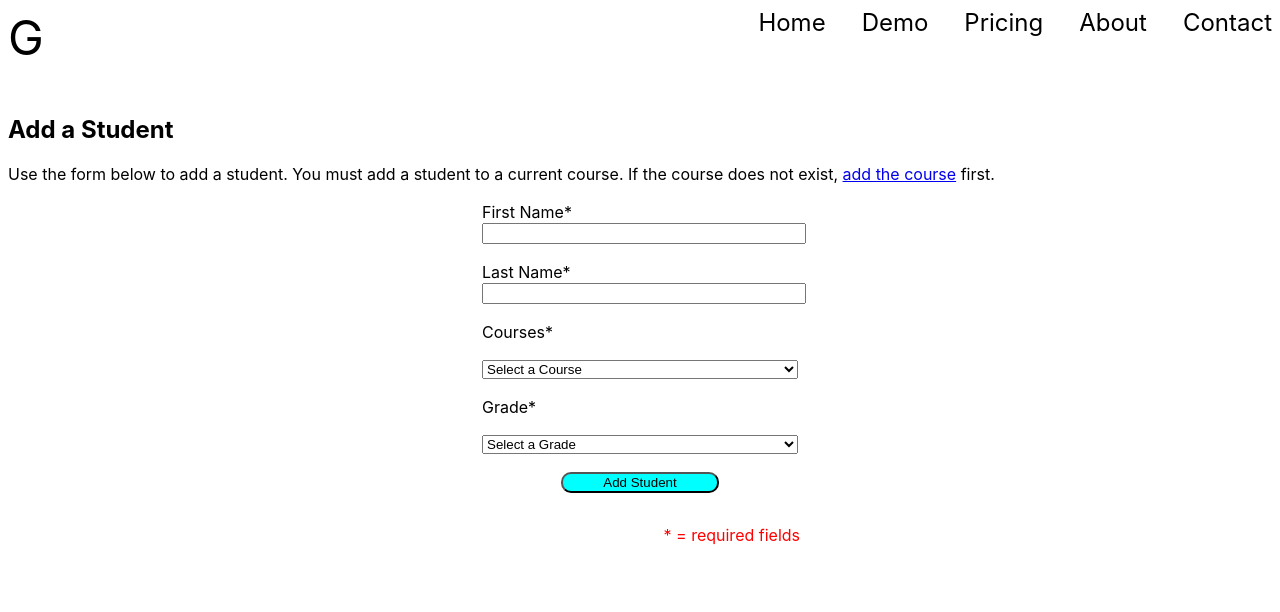
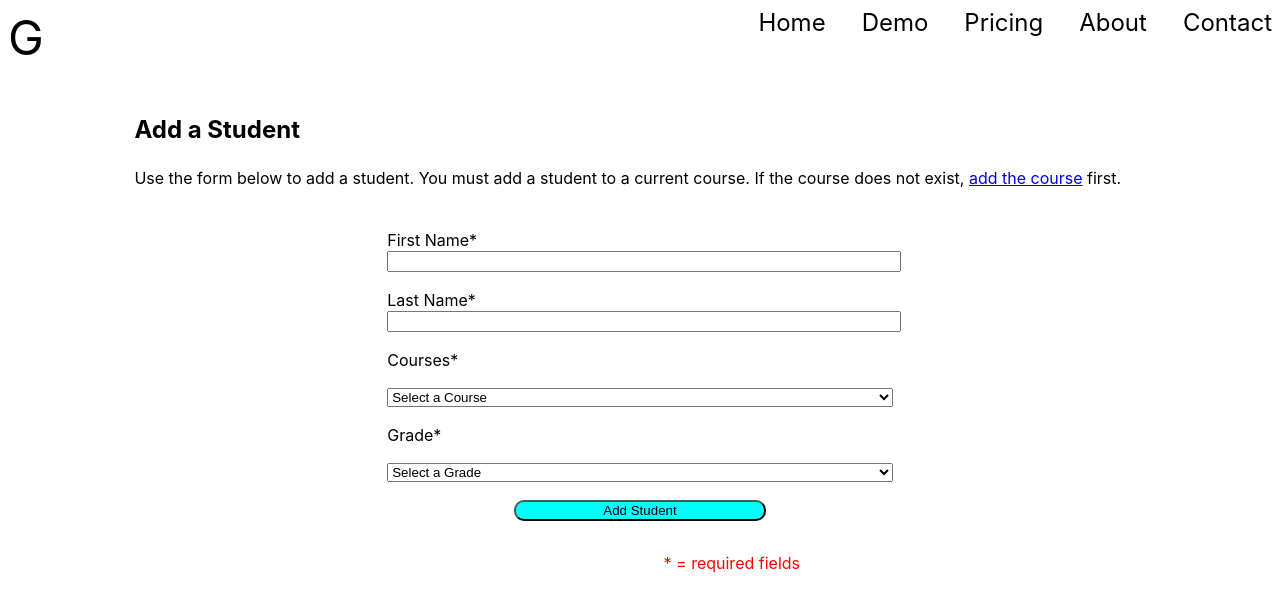
Before and after one commit to yusufalp/gleamsis-client, a React (Create React App) app: page /AddStudent in a window 1280 px wide. Shown: the top 612 px of the page. Built offline with nearby package versions, Linux system fonts and the light colour scheme.

Commit message:
Style update

```diff
--- a/src/Demo/Demo.js
+++ b/src/Demo/Demo.js
@@ -67,8 +67,6 @@ class Demo extends React.Component {
               id="password"
               onChange={e => this.handlePasswordChange(e.target.value)}
               required />
-            <label htmlFor="role">Role*</label>
-
             <button type="submit">Log in</button>
             <p className="error">{this.state.error}</p>
             <p className="required">* = required fields</p>
--- a/src/Pricing/Pricing.js
+++ b/src/Pricing/Pricing.js
@@ -11,8 +11,8 @@ class Pricing extends React.Component {
           </p>
         </header>
         <main>
-          <div class="group">
-            <section class="item-pricing">
+          <div className="group">
+            <section className="item-pricing">
               <h3>Individual Schools</h3>
               <p>
                 Small size schools
@@ -25,7 +25,7 @@ class Pricing extends React.Component {
               </ul>
               <button type="submit">Request a quote</button>
             </section>
-            <section class="item-pricing">
+            <section className="item-pricing">
               <h3>Districts</h3>
               <p>
                 Larger or multiple schools
@@ -38,7 +38,7 @@ class Pricing extends React.Component {
               </ul>
               <button type="submit">Request a quote</button>
             </section>
-            <section class="item-pricing">
+            <section className="item-pricing">
               <h3>Enterprise</h3>
               <p>
                 Contact us for a personalized offer
--- a/src/index.css
+++ b/src/index.css
@@ -48,7 +48,7 @@ header {
 
 form {
   text-align: left;
-  width: 50%;
+  width: 90%;
   margin: auto;
 }
 
@@ -123,7 +123,7 @@ td {
 .item-pricing {
   margin: 0 2%;
   text-align: center;
-  width: 50%;
+  width: 90%;
 }
 
 .item-dash {
@@ -135,13 +135,19 @@ td {
   display: block;
 }
 
+.add-info,h2 {
+  width: 80%;
+  margin: auto;
+  padding-bottom: 24px;
+}
+
 @media all and (min-width: 850px) {
   header {
     width: 50%;
   }
 
   form {
-    width: 25%;
+    width: 40%;
   }
 
   .required {
@@ -159,4 +165,8 @@ td {
   .item {
     width: 50%;
   }
+
+  .item-pricing {
+    width: 50%;
+  }
 }
```
